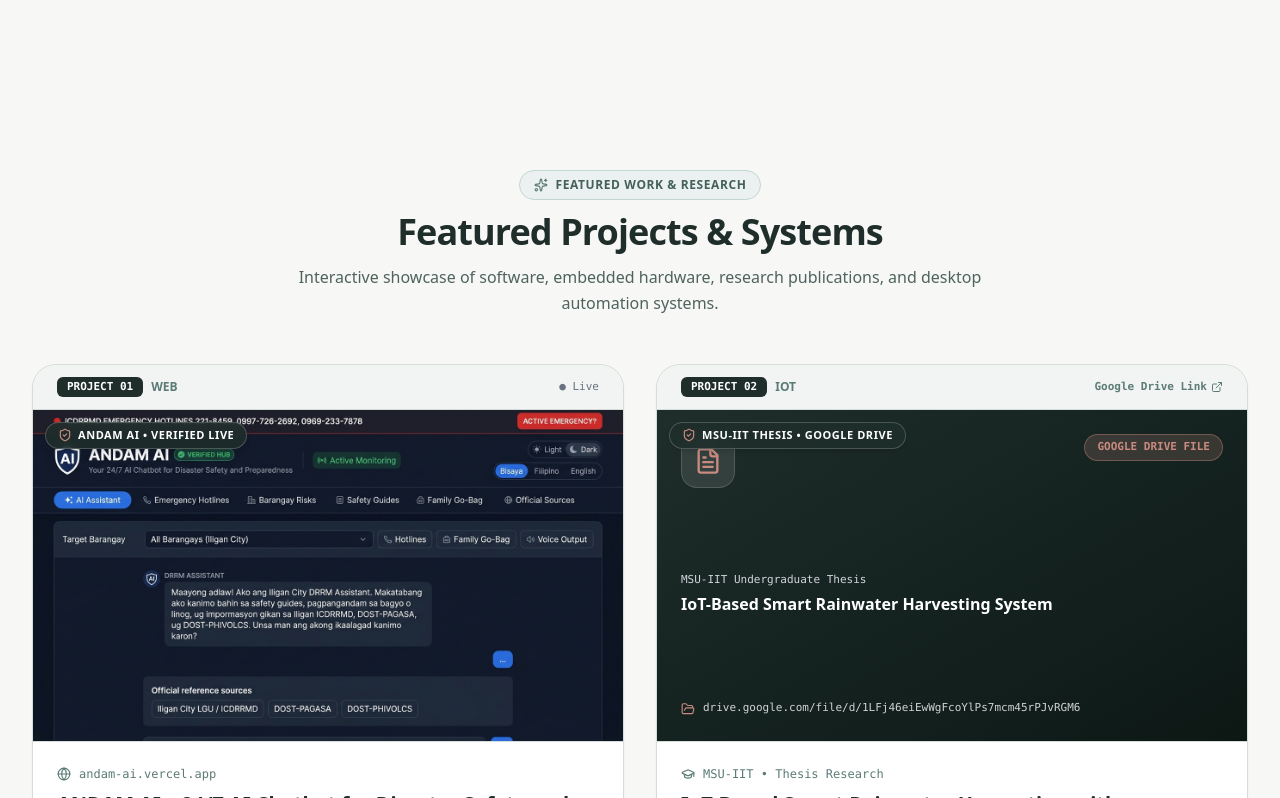
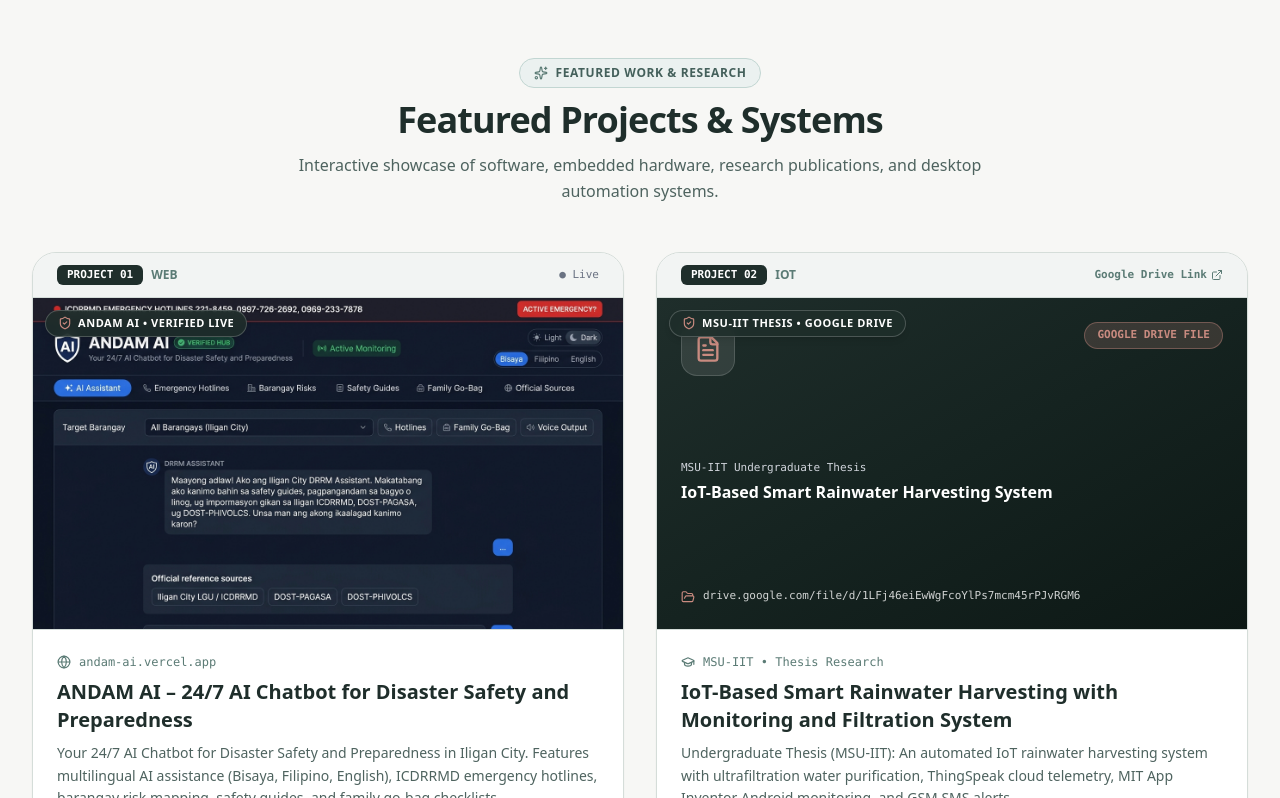
Before and after one commit to shane136/reashane-paglinawan, a React (Vite) app: page / in a window 1280 px wide. Shown: the part 1600-2398 px from the top of the page. Built offline with nearby package versions, Linux system fonts and the light colour scheme.

Commit message:
feat: add Andam AI project thumbnail and adjust padding

```diff
--- a/src/components/Hero.tsx
+++ b/src/components/Hero.tsx
@@ -42,7 +42,7 @@ export const Hero: React.FC<HeroProps> = ({ onNavigate }) => {
   };
 
   return (
-    <section id="about" className="relative pt-28 pb-16 lg:pt-36 lg:pb-24 overflow-hidden">
+    <section id="about" className="relative pt-28 pb-6 lg:pt-36 lg:pb-8 overflow-hidden">
 
       {/* Gentle background accent blur */}
       <div className="absolute top-1/4 left-1/2 -translate-x-1/2 -translate-y-1/2 w-[500px] h-[300px] bg-[#B5C4C0]/20 rounded-full blur-[100px] pointer-events-none" />
--- a/src/components/ProjectsSection.tsx
+++ b/src/components/ProjectsSection.tsx
@@ -24,6 +24,7 @@ import { ProjectDetailsModal } from './ProjectDetailsModal';
 import { SmartBlindStickModal } from './SmartBlindStickModal';
 import { PurokVbaModal } from './PurokVbaModal';
 import { Project } from '../types';
+import andamAiScreenshot from '../assets/images/andam_ai_screenshot_1787398363041.jpg';
 
 export const ProjectsSection: React.FC = () => {
   const [selectedDetailsProject, setSelectedDetailsProject] = useState<Project | null>(null);
@@ -186,9 +187,9 @@ export const ProjectsSection: React.FC = () => {
                 <span>Click to launch interactive UserForm simulation</span>
               </div>
             </div>
-          ) : project.thumbnailUrl ? (
+          ) : (project.id === 'andam-ai' || project.thumbnailUrl) ? (
             <img
-              src={project.thumbnailUrl}
+              src={project.id === 'andam-ai' ? andamAiScreenshot : project.thumbnailUrl}
               alt={project.title}
               className="w-full h-full object-cover object-top transition-transform duration-500 group-hover:scale-105"
               referrerPolicy="no-referrer"
@@ -344,7 +345,7 @@ export const ProjectsSection: React.FC = () => {
   };
 
   return (
-    <section id="projects" className={`py-20 relative border-b ${s.border}`}>
+    <section id="projects" className={`pt-6 pb-20 lg:pt-8 lg:pb-24 relative border-b ${s.border}`}>
       <div className="max-w-7xl mx-auto px-4 sm:px-6 lg:px-8 space-y-12">
 
         {/* Section Header */}
```
